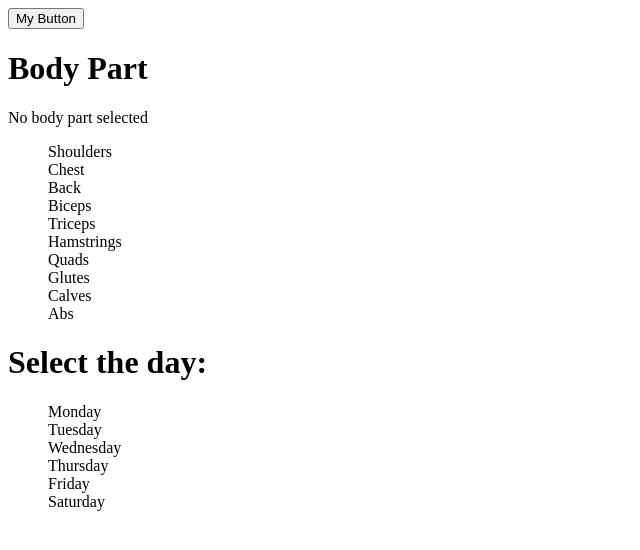
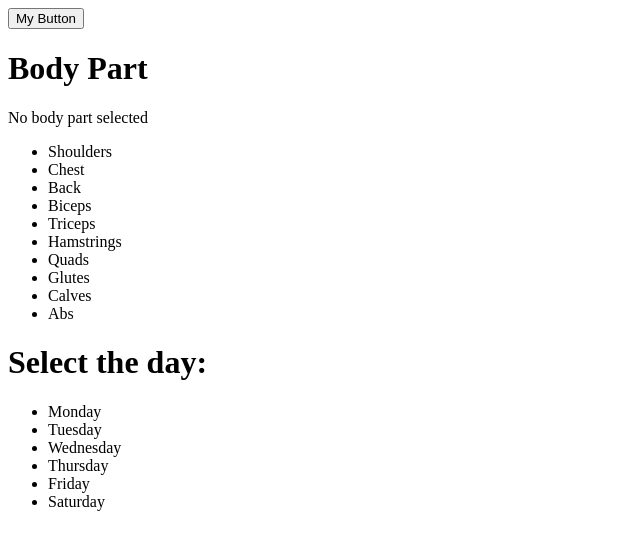
Before and after one commit to anniepuy/randomReactComponents, a React (Vite) app: page / in a window 1280 px wide. Shown: the top 550 px of the page, without its empty margins (0-640 px from the left). Built offline with nearby package versions, Linux system fonts and the light colour scheme.

Commit message:
adding modules to css

```diff
--- a/src/components/ListGroup/ListGroup.css
+++ b/src/components/ListGroup/ListGroup.module.css
@@ -1,3 +1,4 @@
 .list-group {
     list-style: none;
+    padding: 10px;
 }
--- a/src/components/ListGroup/ListGroup.tsx
+++ b/src/components/ListGroup/ListGroup.tsx
@@ -1,5 +1,5 @@
 import { useState } from "react";
-import './ListGroup.css';
+import styles from './ListGroup.module.css';
 
 function ListGroup () {
     const bodypart = [
```
